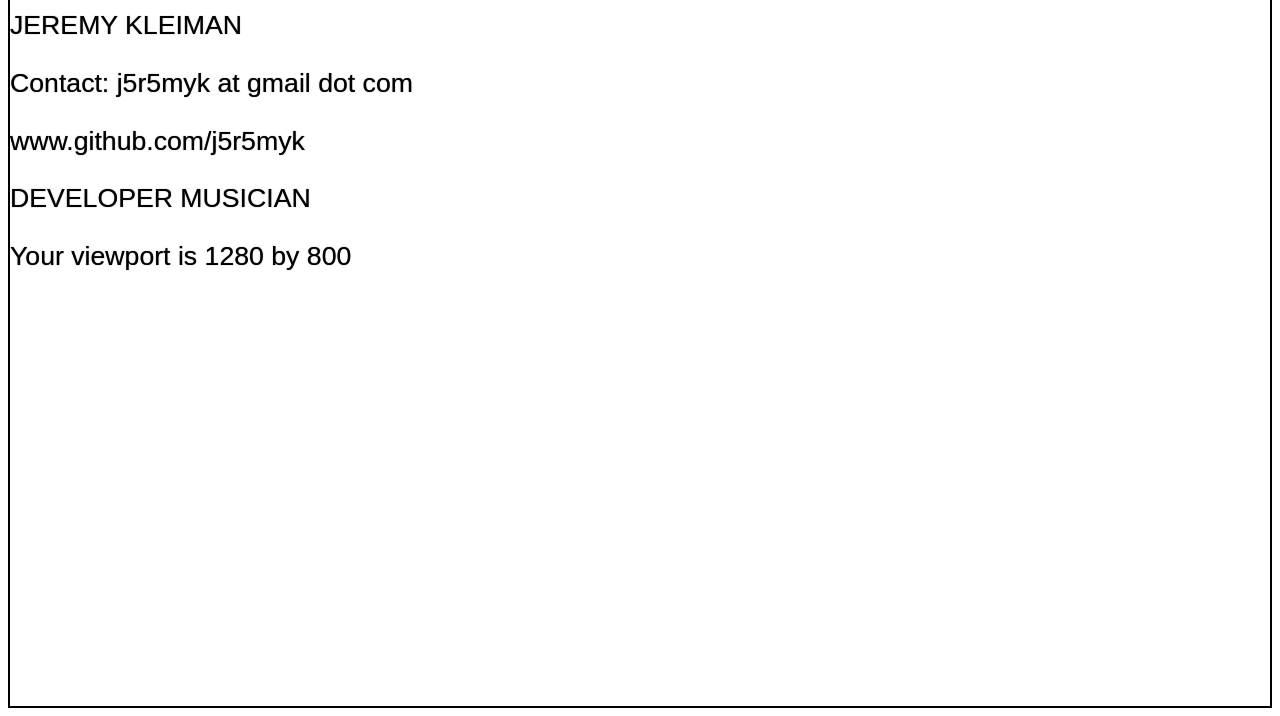
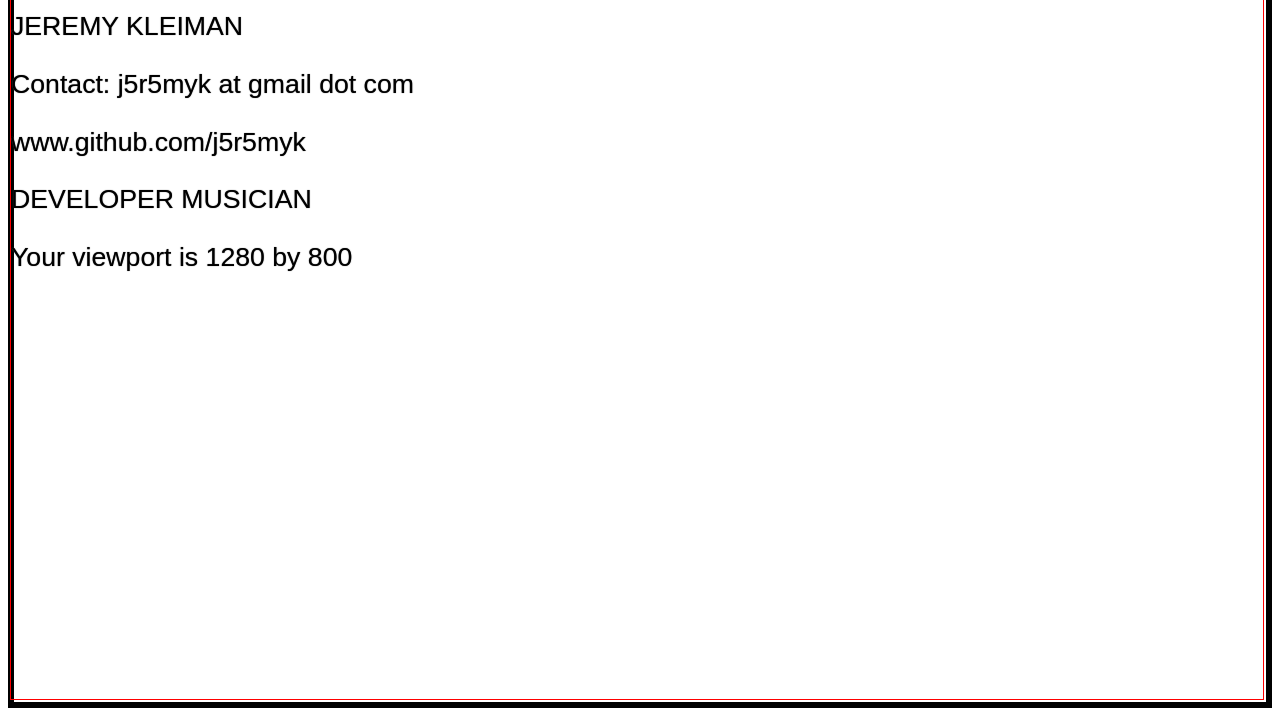
Before and after one commit to j5r5myk/j5r5myk.net, a plain HTML site: page index.html in a window 1280 px wide. Shown: the part 84-800 px from the top of the page. Drawn offline with nearby package versions, Linux system fonts and the light colour scheme.

Commit message:
thicken lines

```diff
--- a/scripts.js
+++ b/scripts.js
@@ -23,13 +23,13 @@ var draw = function(width, height) {
 	console.log(width, height);
 	// erase lines first
 	$(".border").hide();
-    $("#top").show().animate({width: width-2},1000, function() {
+    $("#top").show().animate({width: width-6},1000, function() {
 		$('#right').show();
-		$('#right').animate({height: height-2},1000, function() {
+		$('#right').animate({height: height-6},1000, function() {
 			$('#bottom').show();
-			$('#bottom').animate({width: width-2},1000, function() {
+			$('#bottom').animate({width: width-6},1000, function() {
 				$('#left').show();
-				$('#left').animate({height: height-2},1000);
+				$('#left').animate({height: height-6},1000);
 			});
 		});
     });
@@ -37,5 +37,5 @@ var draw = function(width, height) {
 // set positions of line segments
 var setPositions = function(width, height) {
 	$('#container').css({width: width, height: height});
-	$('#content').css({width: width-4, height: height-4});
+	$('#content').css({width: width-12, height: height-12});
 }
--- a/styles.css
+++ b/styles.css
@@ -5,8 +5,8 @@ body {
 }
 
 .border { background: silver; position: absolute; }
-.borderh { height: 0px; border: 1px solid black; }
-.borderv { width: 0px; border: 1px solid black; }
+.borderh { height: 0px; border: 3px solid black; }
+.borderv { width: 0px; border: 3px solid black; }
 
 #container {
 	width: 320px;
@@ -30,12 +30,12 @@ body {
 	left: 0px; bottom: 0px;
 }
 #content {
+	border: 1px red solid;
     position: absolute;
     top: 2px;
     left: 2px;
     /* border-divs are 0px wide with 1px border all around, thus have a width & height of 2px (twice the border-width) -- 2 border-divs = 4 less pixels for the content ! */
-    width: 316px;
-    height: 236px;
+
     overflow: auto;
     text-shadow: 0 0 1px #555;
     text-align: justify;
```
Also changed, not shown: index.html (+0 -3 lines).
